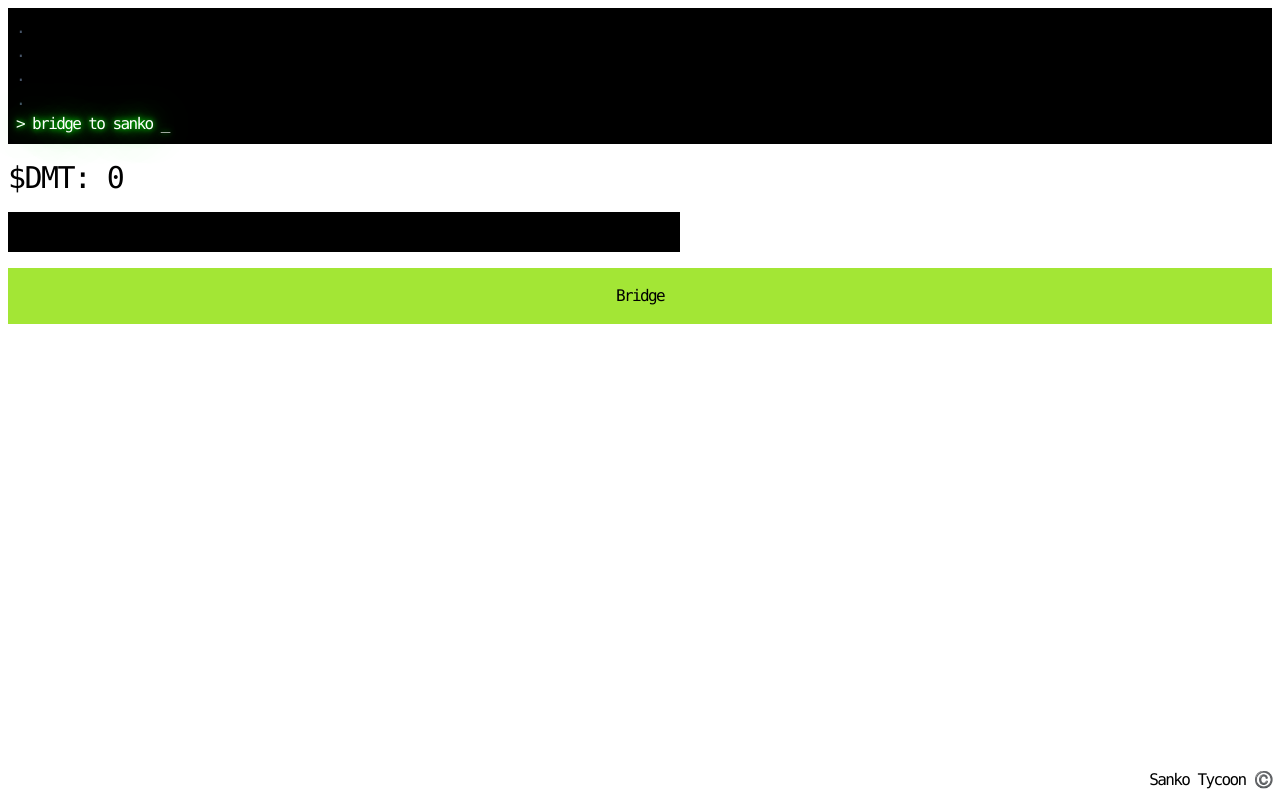
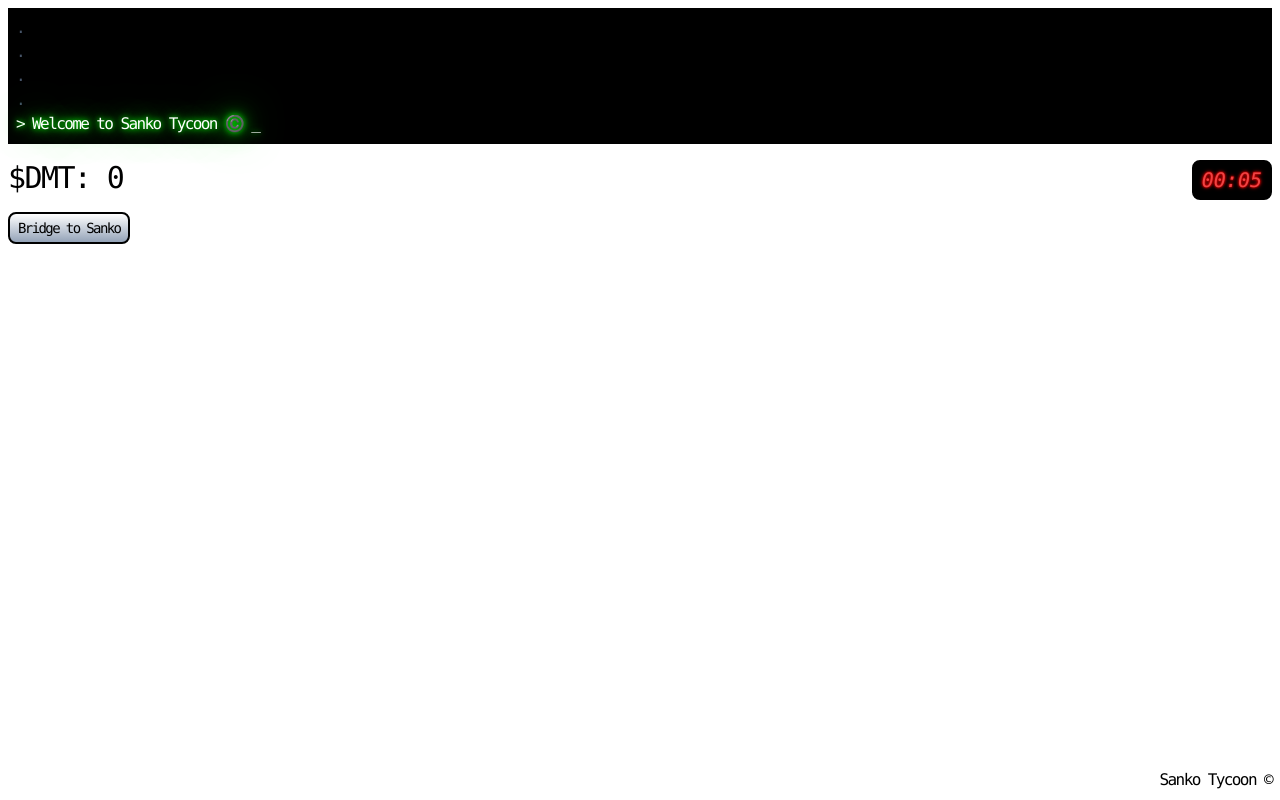
Before and after one commit to SwimmingPigLuvr/sankoTycoon, a SvelteKit app: page / in a window 1280 px wide. Built offline with nearby package versions, Linux system fonts and the light colour scheme.

Commit message:
Updated files: .gitignore src/lib/components/Bridge.svelte src/lib/components/HeaderTerminal.svelte src/routes/+page.svelte

```diff
--- a/src/lib/components/Bridge.svelte
+++ b/src/lib/components/Bridge.svelte
@@ -1,6 +1,13 @@
-<script></script>
-<main class="max-w-2xl p-2 bg-black">
+<script>
+	function bridgeToSanko() {
+
+	}
+</script>
+
+<main class="">
 	<div>
+		<button
+			class="rounded-lg text-sm p-1 border-black border-2 px-2 bg-gradient-to-b from-white to-slate-400 hover:border-slate-300"
+			on:click={bridgeToSanko}>Bridge to Sanko</button>
 	</div>
-	<button>Bridge</button>
 </main>
--- a/src/lib/components/HeaderTerminal.svelte
+++ b/src/lib/components/HeaderTerminal.svelte
@@ -1,6 +1,6 @@
 <script>
 	let messages = ['', '', '', ''];
-	let newMessage = 'bridge to sanko';
+	let newMessage = 'Welcome to Sanko Tycoon ©️';
 </script>
 
 <main class="bg-black text-white font-mono -tracking-widest p-2 w-full">
--- a/src/routes/+page.svelte
+++ b/src/routes/+page.svelte
@@ -1,15 +1,55 @@
 <script>
+	import { onMount } from 'svelte';
 	import Bridge from '../lib/components/Bridge.svelte';
 	import HeaderTerminal from '../lib/components/HeaderTerminal.svelte';
 	import Wallet from '../lib/components/Wallet.svelte';
+
+	let startTime;
+	let elapsedTime = 0;
+
+	// Function to format elapsed time
+	function formatElapsedTime(seconds) {
+		const minutes = Math.floor(seconds / 60);
+		const remainingSeconds = seconds % 60;
+		const formattedMinutes = String(minutes).padStart(2, '0');
+		const formattedSeconds = String(remainingSeconds).padStart(2, '0');
+		return { minutes: formattedMinutes, seconds: formattedSeconds };
+	}
+
+	// Initialize timer on mount
+	onMount(() => {
+		startTime = Date.now();
+		setInterval(() => {
+			elapsedTime = Math.floor((Date.now() - startTime) / 1000); // Convert to seconds and floor to remove decimals
+		}, 1000);
+	});
 </script>
 
 <main class="p-2 font-mono -tracking-widest">
-	<h1 class="w-full text-right fixed bottom-2 right-2">Sanko Tycoon ©️</h1>
+	<!-- clock -->
+	<button
+		class="italic fixed terminal-glow right-2 top-40 flex rounded-lg p-1 px-2 bg-black text-red-500 border-black border-2 -tracking-normal text-xl"
+	>
+		<p class="">{formatElapsedTime(elapsedTime).minutes[0]}</p>
+		<p class="">{formatElapsedTime(elapsedTime).minutes[1]}</p>
+		<p class="">:</p>
+		<p class="">{formatElapsedTime(elapsedTime).seconds[0]}</p>
+		<p class="">{formatElapsedTime(elapsedTime).seconds[1]}</p>
+	</button>
+	<h1 class="w-full text-right fixed bottom-2 right-2">Sanko Tycoon ©</h1>
 	<div class="flex flex-col space-y-4">
 		<HeaderTerminal />
 		<Wallet />
 		<Bridge />
-		<button class="bg-lime-400 p-4">Bridge</button>
 	</div>
 </main>
+
+<style>
+	.terminal-glow {
+		text-shadow:
+			0 0 1px rgba(200, 0, 0),
+			0 0 2px rgba(200, 0, 0),
+			0 0 3px rgba(200, 0, 0),
+			0 0 4px rgba(200, 0, 0);
+	}
+</style>
```
Also changed, not shown: 1 other file (tests, documents, lock files or other folders).
